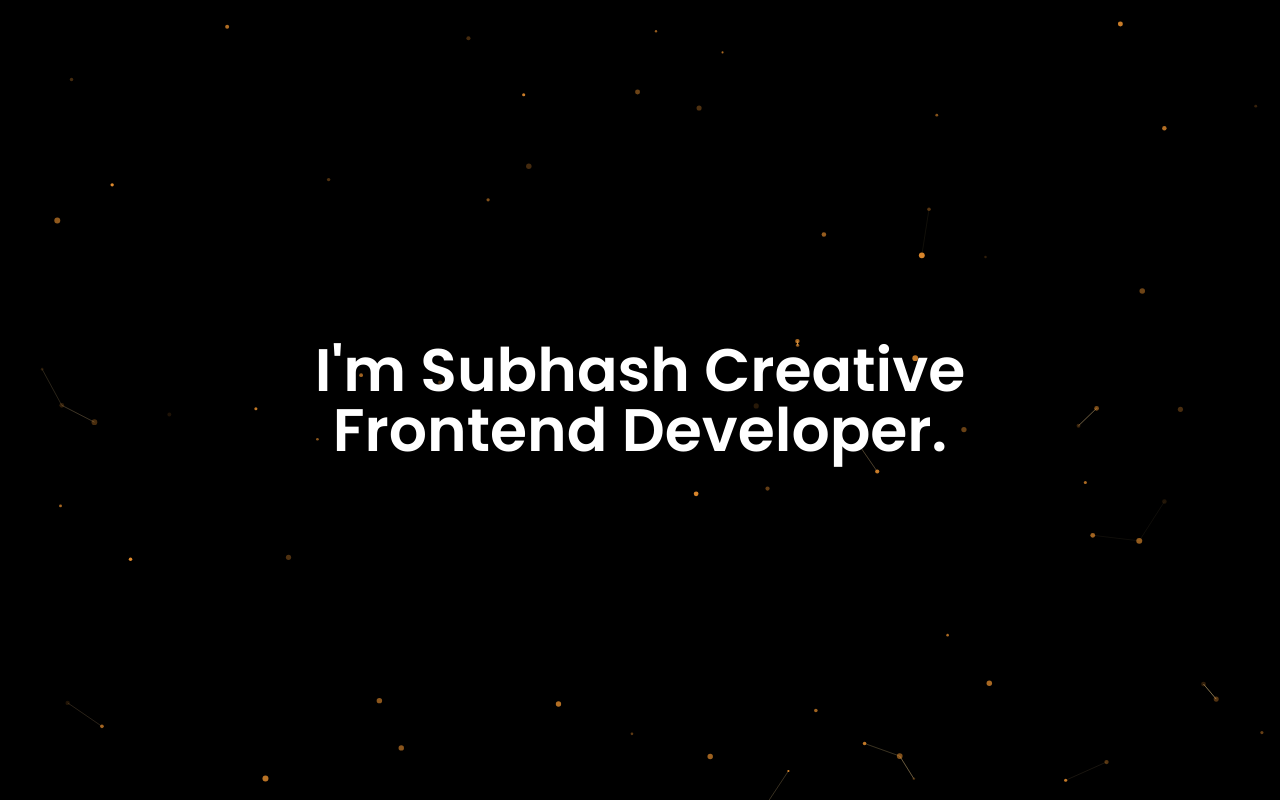
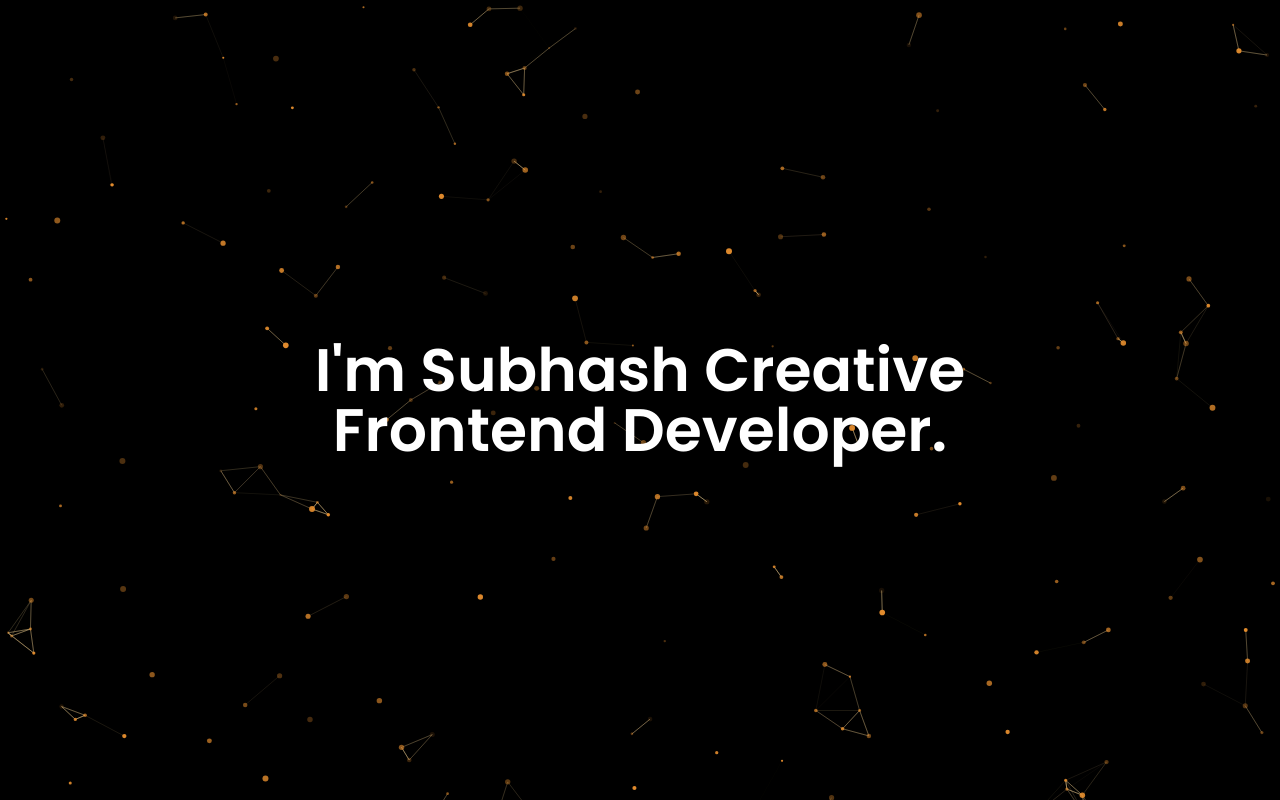
Before and after one commit to subhash131/portfolio-7, a Next.js app: page / in a window 1280 px wide. Shown: the top 800 px of the page. Built offline with nearby package versions, Linux system fonts and the light colour scheme.

Commit message:
update sparkle core

```diff
--- a/app/layout.tsx
+++ b/app/layout.tsx
@@ -18,7 +18,7 @@
       <body
         className={`${inter.className} bg-black overflow-y-scroll overflow-x-hidden min-h-[200vh] relative text-white`}
       >
-        <SparklesCore className="w-full h-full absolute" particleDensity={10} />
+        <SparklesCore className="w-full h-full absolute" particleDensity={30} />
         {children}
       </body>
     </html>
```
